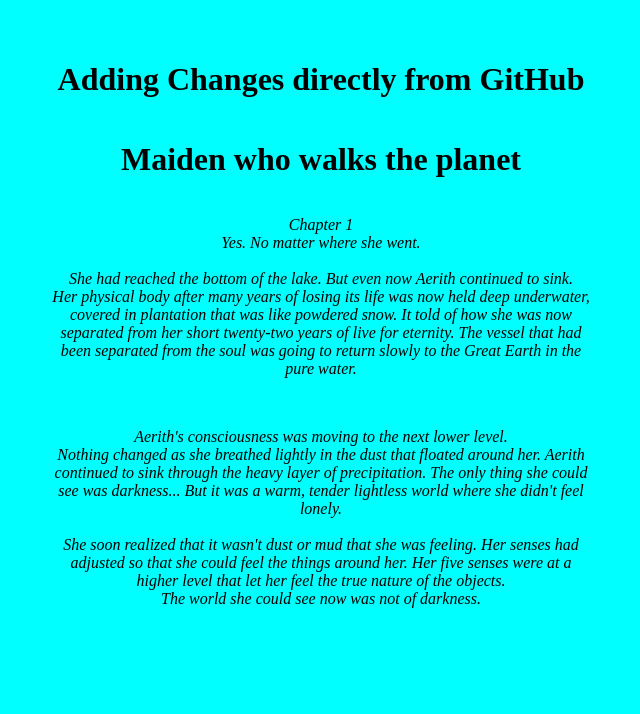
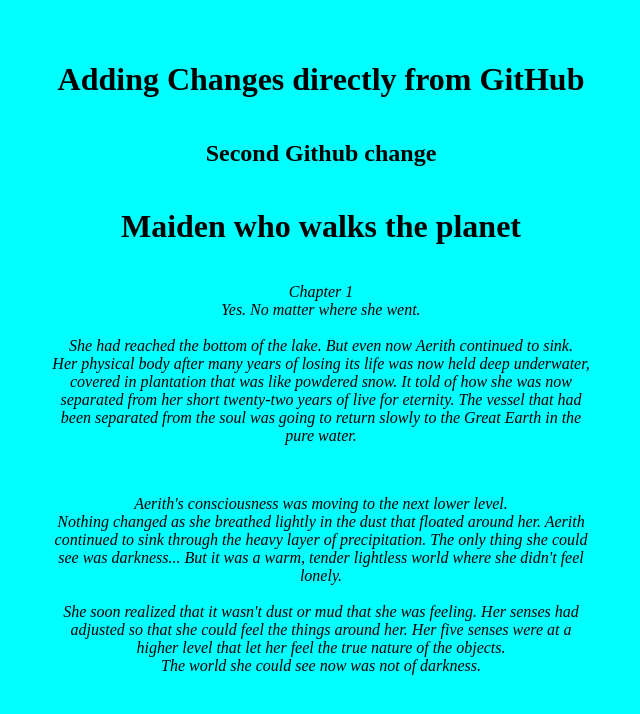
Before and after one commit to MateuszCrono/KodillaWeek4-Practice, a plain HTML site: page index.html in a window 1280 px wide. Shown: the whole page, without its empty margins (319-959 px from the left). Drawn offline with Linux system fonts and the light colour scheme.

Commit message:
second github change

```diff
--- a/index.html
+++ b/index.html
@@ -7,6 +7,7 @@
 
     <body>
         <h1> Adding Changes directly from GitHub <h1>
+        <h2> Second Github change <h2>
         <h1> Maiden who walks the planet</h1>
         <p> Chapter 1
         <br>
```
